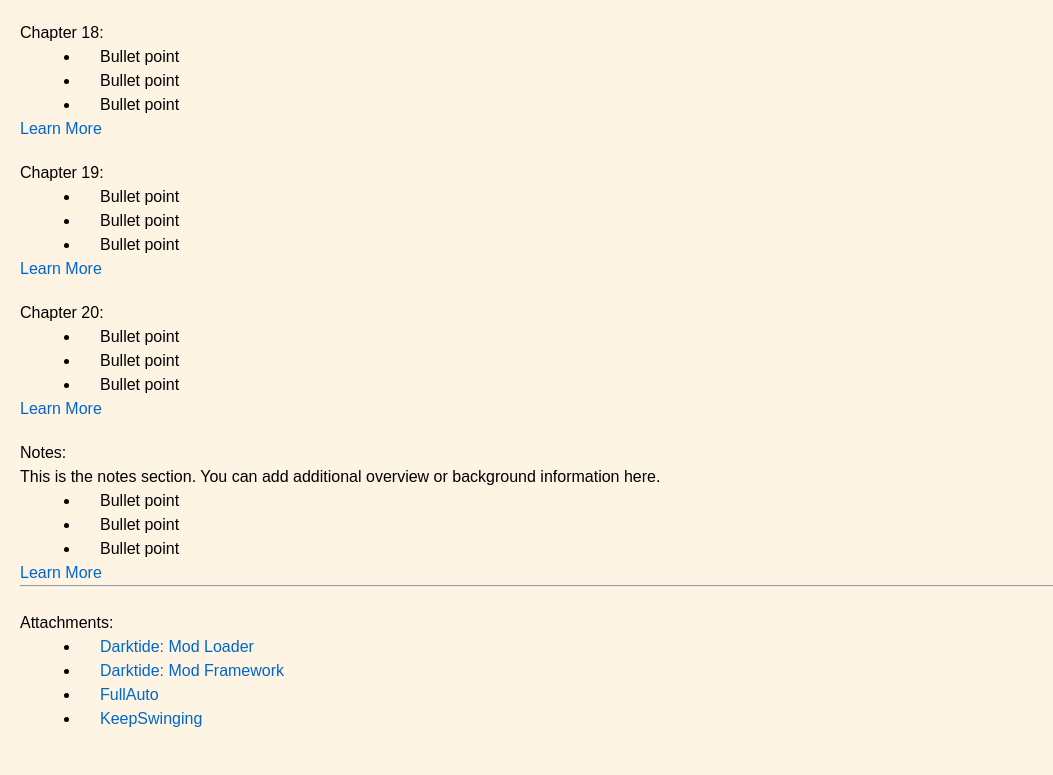
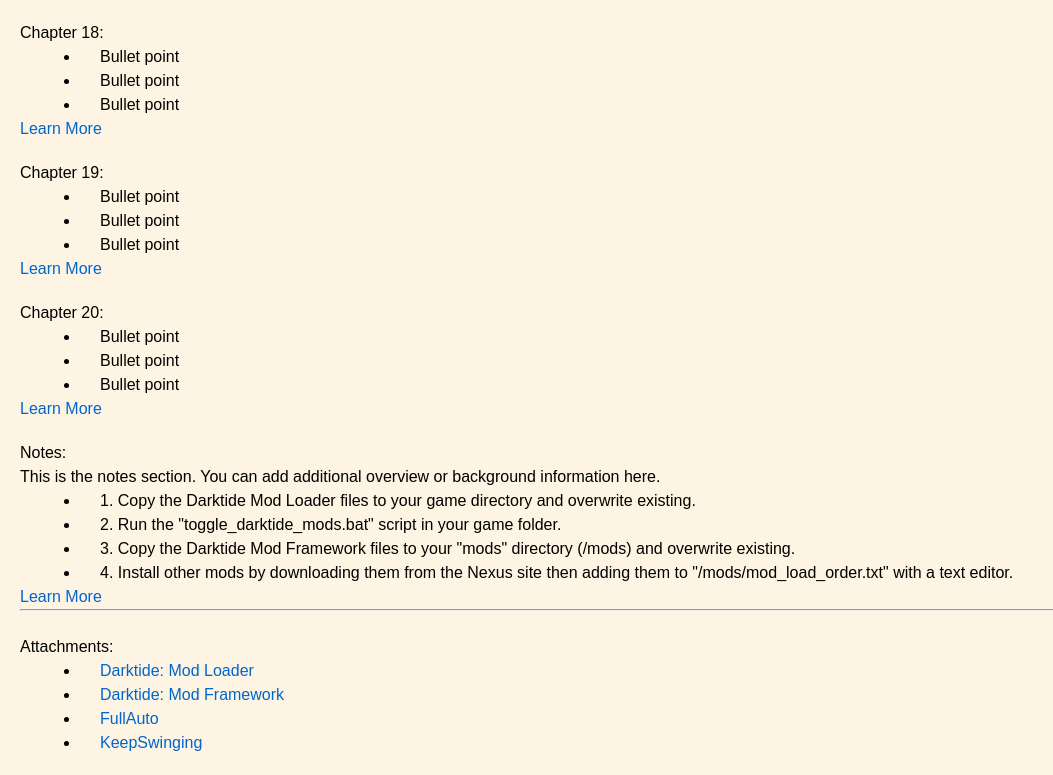
Before and after one commit to EX070694/Darktide, a plain HTML site: page index.html in a window 1280 px wide. Shown: the part 2613-3388 px from the top of the page, without its empty margins (0-1053 px from the left). Before the commit the page ends 3364 px from the top, so only its background shows below. Drawn offline with Linux system fonts and the light colour scheme.

Commit message:
Update index.html

```diff
--- a/index.html
+++ b/index.html
@@ -306,9 +306,10 @@
         <h1>Notes:</h1>
         <p>This is the notes section. You can add additional overview or background information here.</p>
         <ul>
-            <li>Bullet point</li>
-            <li>Bullet point</li>
-            <li>Bullet point</li>
+            <li>1. Copy the Darktide Mod Loader files to your game directory and overwrite existing.</li>
+            <li>2. Run the "toggle_darktide_mods.bat" script in your game folder.</li>
+            <li>3. Copy the Darktide Mod Framework files to your "mods" directory (<game folder>/mods) and overwrite existing.</li>
+            <li>4. Install other mods by downloading them from the Nexus site then adding them to "<game folder>/mods/mod_load_order.txt" with a text editor.</li>
         </ul>
         <a href="https://www.google.com" target="_blank">Learn More</a>
     </div>
```
